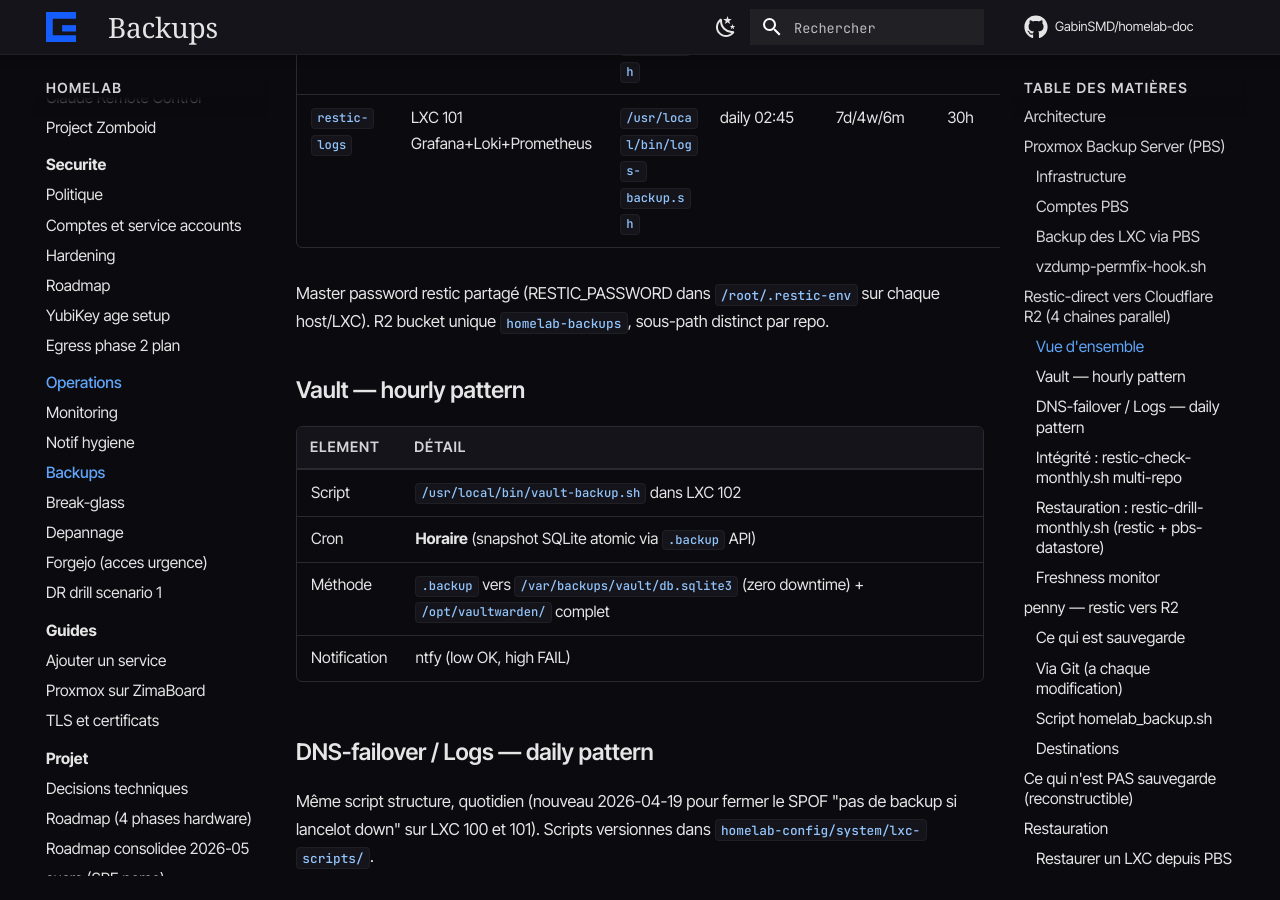
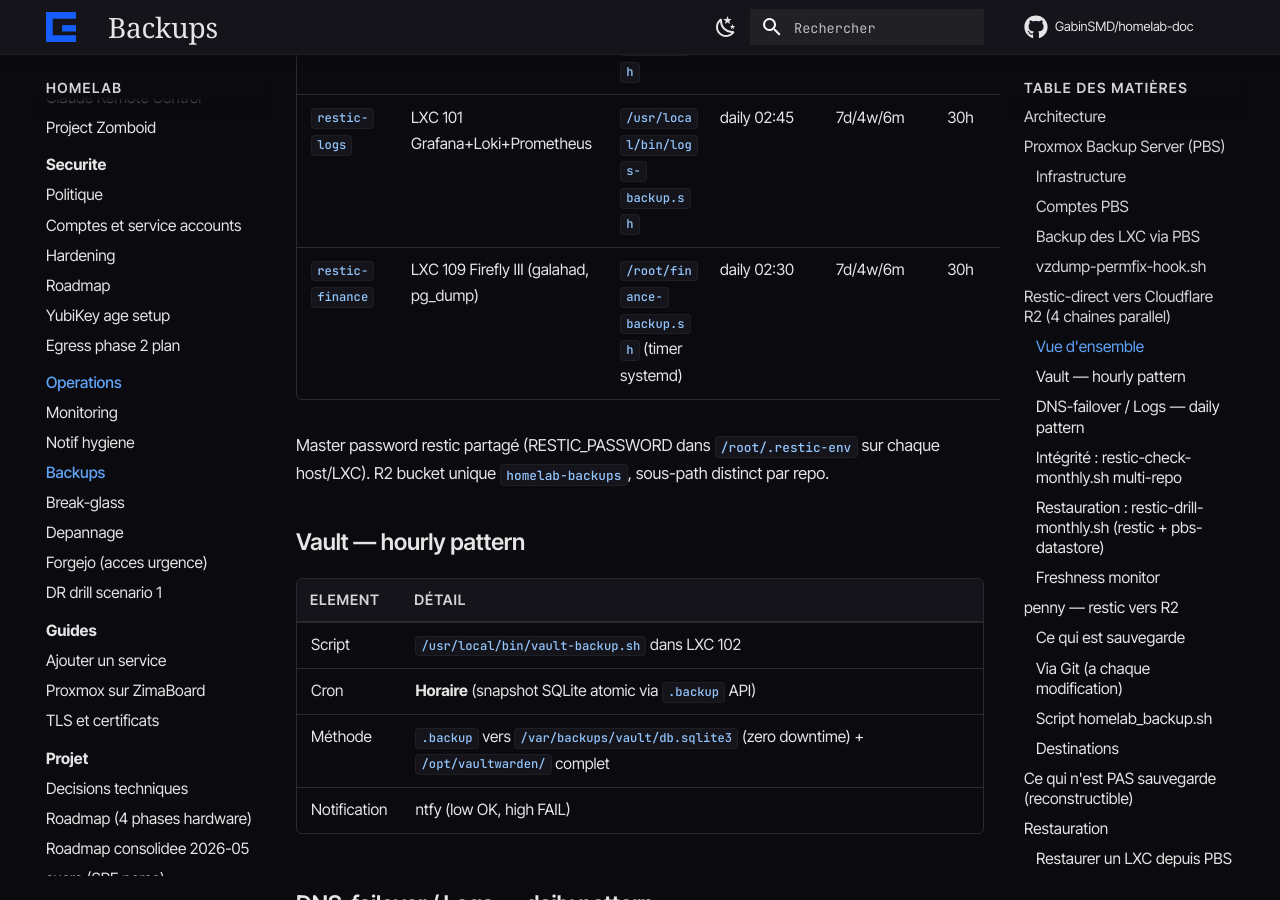
Before and after one commit to GabinSMD/homelab-doc, an MkDocs documentation site: the page built from docs/operations/backups.md, in a window 1280 px wide and 900 px high, scrolled down 3776 px. Built offline with MkDocs 1.6.1 and Material for MkDocs 9.7.7, drawn with Linux system fonts in a browser that asks for light colours; some web fonts are replaced; comment, search, counter and statistics services are not loaded.

Commit message:
docs(operations): documenter restic-finance dans le tableau de fraicheur
LXC 109 Firefly III backup quotidien (pg_dump), seuil freshness monitor 30h,
coherent avec restic-dnsfailover et restic-logs. Corollaire de la correction
C1 (homelab-config: backup-freshness-check.sh + homelab_monitor.sh).

```diff
--- a/docs/operations/backups.md
+++ b/docs/operations/backups.md
@@ -102,6 +102,7 @@
 | `restic-vault` | LXC 102 vaultwarden | `/usr/local/bin/vault-backup.sh` | **hourly** | 7d/4w/6m | **3h** |
 | `restic-dnsfailover` | LXC 100 AdGuard secondaire | `/usr/local/bin/dnsfailover-backup.sh` | daily 02:30 | 7d/4w/6m | 30h |
 | `restic-logs` | LXC 101 Grafana+Loki+Prometheus | `/usr/local/bin/logs-backup.sh` | daily 02:45 | 7d/4w/6m | 30h |
+| `restic-finance` | LXC 109 Firefly III (galahad, pg_dump) | `/root/finance-backup.sh` (timer systemd) | daily 02:30 | 7d/4w/6m | 30h |
 
 Master password restic partagé (RESTIC_PASSWORD dans `/root/.restic-env` sur chaque host/LXC). R2 bucket unique `homelab-backups`, sous-path distinct par repo.
 
```
